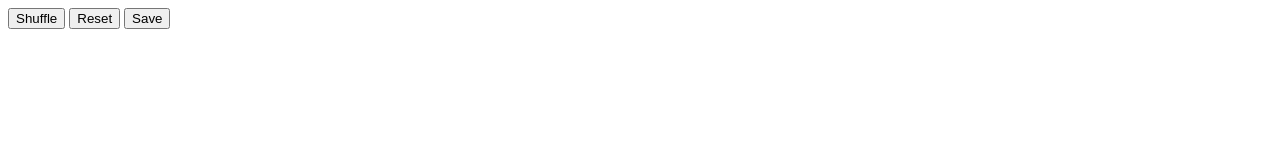
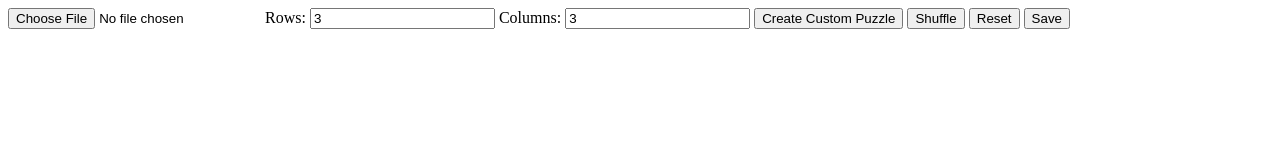
Before and after one commit to Bro112301/Jigsaw, a plain HTML site: page index.html in a window 1280 px wide. Drawn offline with Linux system fonts and the light colour scheme.

Commit message:
Update index.html

```diff
--- a/index.html
+++ b/index.html
@@ -8,6 +8,12 @@
 </head>
 <body>
     <div id="controls">
+        <input type="file" id="imageInput" accept="image/*" onchange="loadImage()">
+        <label for="rows">Rows:</label>
+        <input type="number" id="rows" value="3">
+        <label for="cols">Columns:</label>
+        <input type="number" id="cols" value="3">
+        <button onclick="createCustomPuzzle()">Create Custom Puzzle</button>
         <button onclick="shufflePuzzle()">Shuffle</button>
         <button onclick="resetPuzzle()">Reset</button>
         <button onclick="savePuzzle()">Save</button>
```
